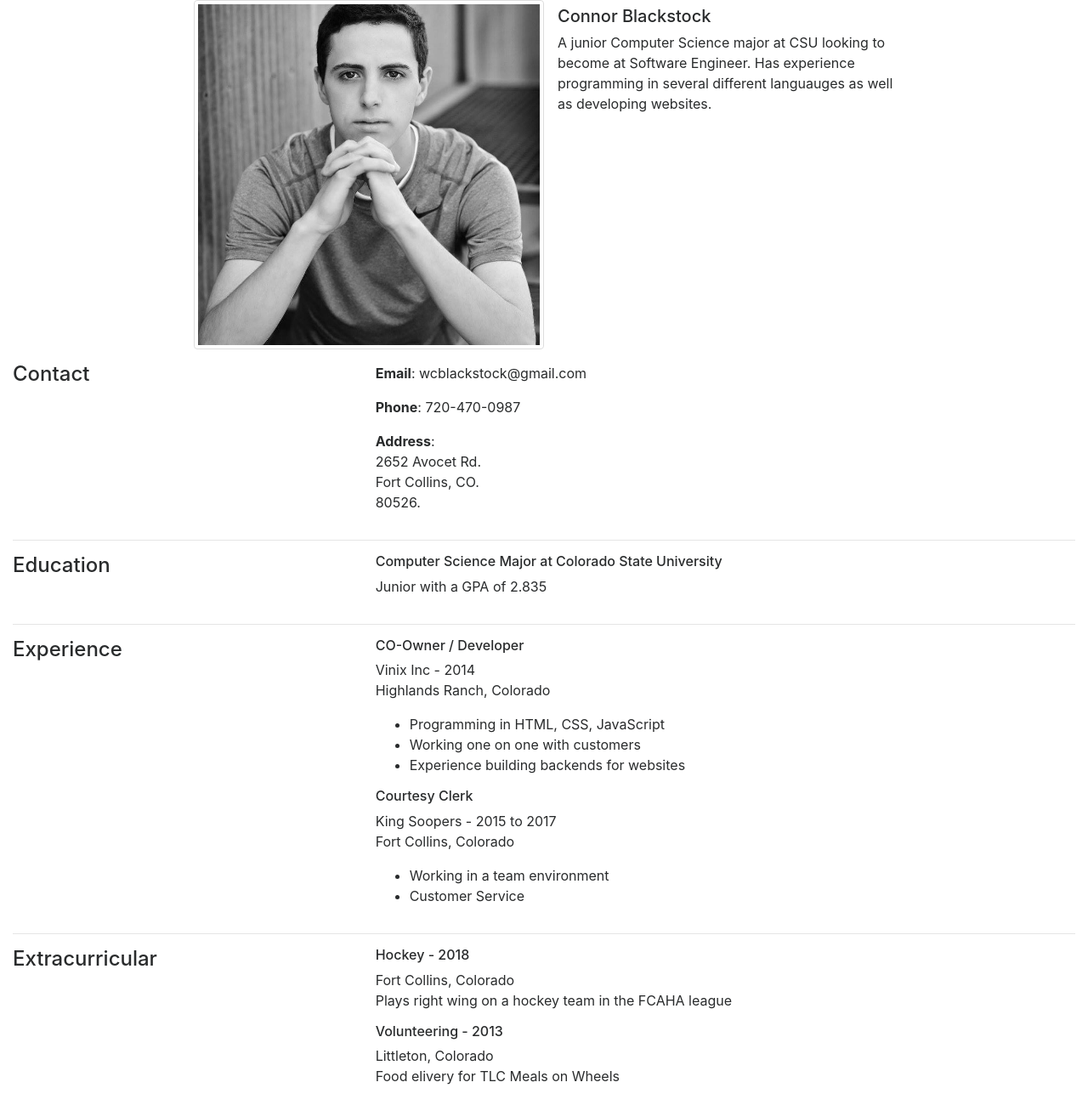
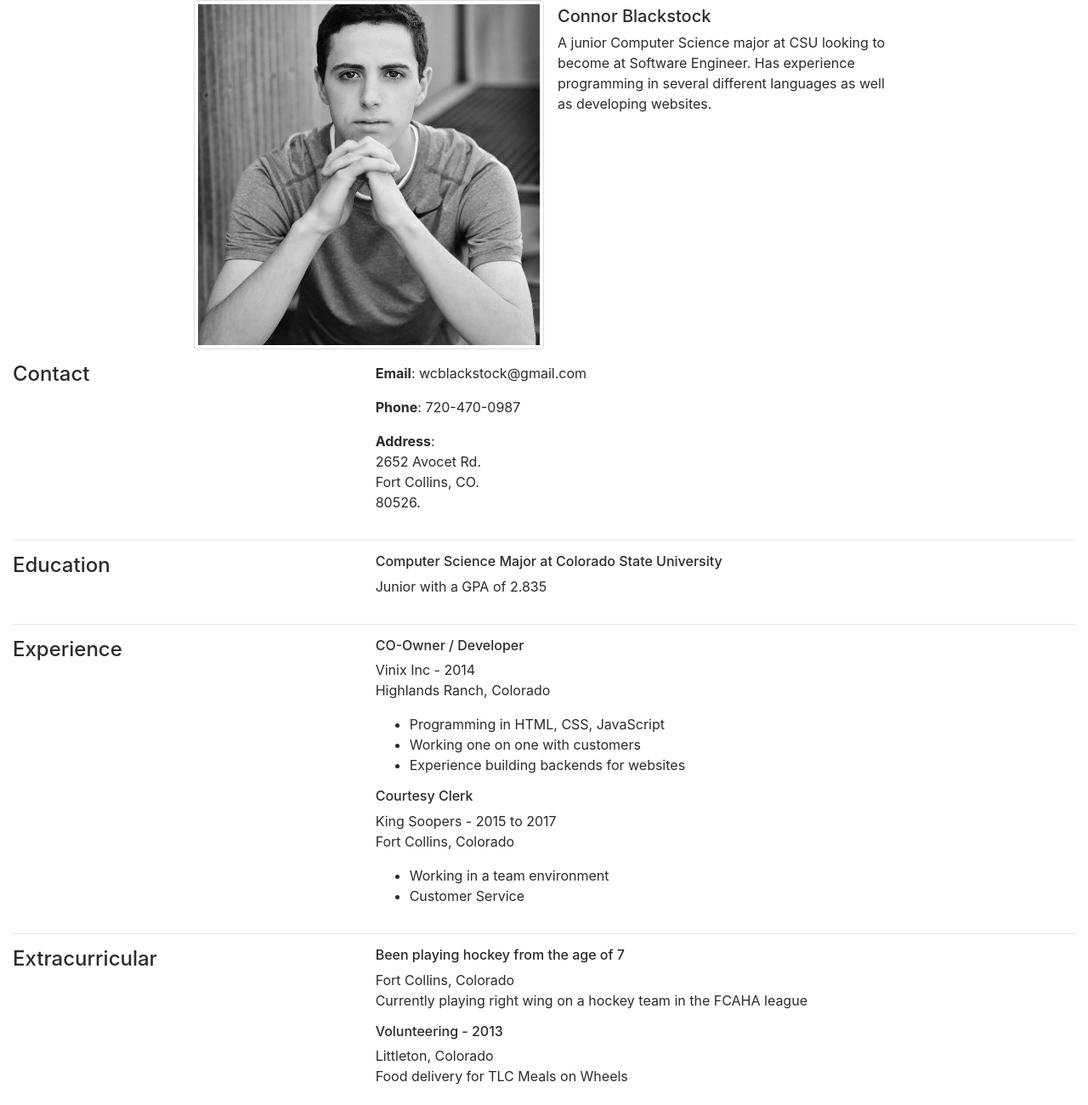
Before and after one commit to cblacks26/cblacks26.github.io, a plain HTML site: page index.html in a window 1280 px wide. Shown: the top 1300 px of the page at 85% size. Drawn offline with nearby package versions, Linux system fonts and the light colour scheme.

Commit message:
Fixed typo

```diff
--- a/index.html
+++ b/index.html
@@ -7,7 +7,6 @@
 
         <title>Connor Blackstock</title>
 
-    <!-- Bootstrap core CSS -->
         <link rel="stylesheet" href="https://maxcdn.bootstrapcdn.com/bootstrap/4.0.0-beta.3/css/bootstrap.min.css" integrity="sha384-Zug+QiDoJOrZ5t4lssLdxGhVrurbmBWopoEl+M6BdEfwnCJZtKxi1KgxUyJq13dy" crossorigin="anonymous">
     </head>
 
@@ -19,7 +18,7 @@
                         <img class="align-self-center mr-3 img-thumbnail w-50" src="15094424_10208971150570089_5548720168330306451_n.jpg" alt="Photo of Connor">
                         <div class="media-body">
                             <h5 class="mt-2">Connor Blackstock</h5>
-              <p>A junior Computer Science major at CSU looking to become at Software Engineer. Has experience programming in several different languauges as well as developing websites.</p>
+                            <p>A junior Computer Science major at CSU looking to become at Software Engineer. Has experience programming in several different languages as well as developing websites.</p>
                         </div>
                     </div>
                 </div>
@@ -76,17 +75,16 @@
                     <h4>Extracurricular</h4>
                 </div>
                 <div class="col-8">
-          <h6>Hockey - 2018</h6>
+                    <h6>Been playing hockey from the age of 7</h6>
                     <p>Fort Collins, Colorado <br>
-          Plays right wing on a hockey team in the FCAHA league</p>
+                    Currently playing right wing on a hockey team in the FCAHA league</p>
                     <h6>Volunteering - 2013</h6>
                     <p>Littleton, Colorado <br>
-          Food elivery for TLC Meals on Wheels</p>
+                    Food delivery for TLC Meals on Wheels</p>
                 </div>
             </div>
             <hr>
         </main>
-
         <footer class="foot">
             <div class="container">
 				<div class="row">
@@ -96,10 +94,6 @@
 				</div>
             </div>
         </footer>
-
-    <!-- Bootstrap core JavaScript
-    ================================================== -->
-    <!-- Placed at the end of the document so the pages load faster -->
 		<script src="https://cdnjs.cloudflare.com/ajax/libs/popper.js/1.12.9/umd/popper.min.js" integrity="sha384-ApNbgh9B+Y1QKtv3Rn7W3mgPxhU9K/ScQsAP7hUibX39j7fakFPskvXusvfa0b4Q" crossorigin="anonymous"></script>
 		<script src="https://maxcdn.bootstrapcdn.com/bootstrap/4.0.0-beta.3/js/bootstrap.min.js" integrity="sha384-a5N7Y/aK3qNeh15eJKGWxsqtnX/wWdSZSKp+81YjTmS15nvnvxKHuzaWwXHDli+4" crossorigin="anonymous"></script>
         <script src="https://code.jquery.com/jquery-3.2.1.slim.min.js" integrity="sha384-KJ3o2DKtIkvYIK3UENzmM7KCkRr/rE9/Qpg6aAZGJwFDMVNA/GpGFF93hXpG5KkN" crossorigin="anonymous"></script>
```
Lines whose indentation alone changed are shown as unchanged.
